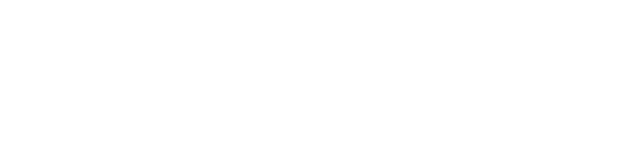
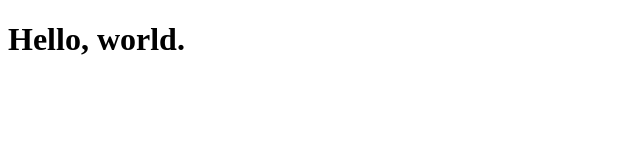
Before and after one commit to laito98/first-project, a plain HTML site: page index.html in a window 1280 px wide. Shown: the whole page, without its empty margins (0-640 px from the left). Drawn offline with Linux system fonts and the light colour scheme.

Commit message:
Hello, world

```diff
--- a/index.html
+++ b/index.html
@@ -4,3 +4,10 @@
   <title>Первый проект</title>
   <link rel="stylesheet" href="style.css">
 </head>
+<body>
+  <main>
+    <h1>
+      Hello, world.
+    </h1>
+  </main>
+</body>
```
